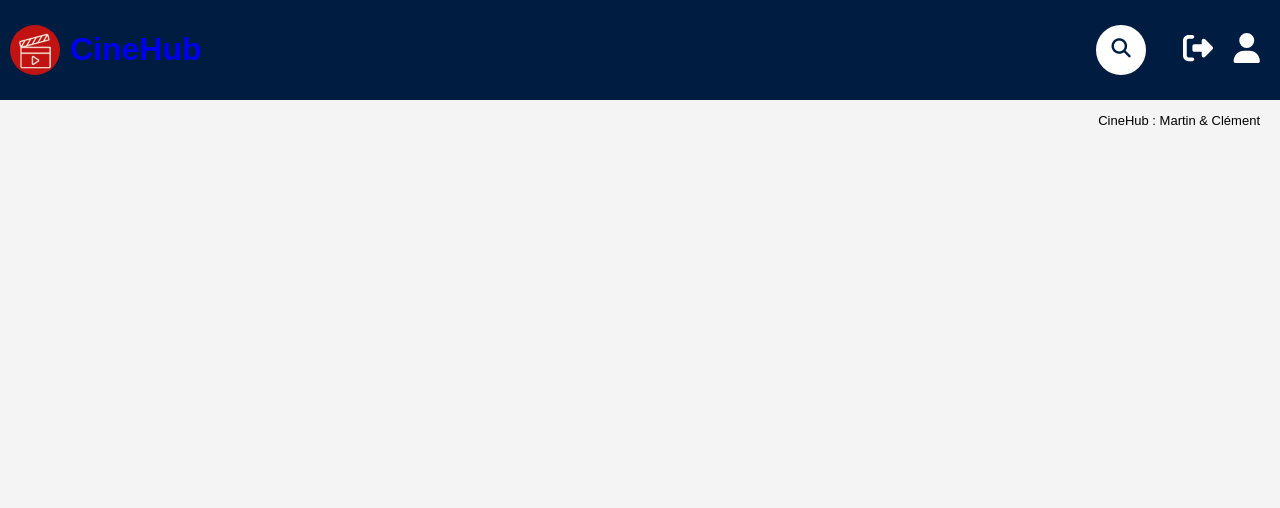
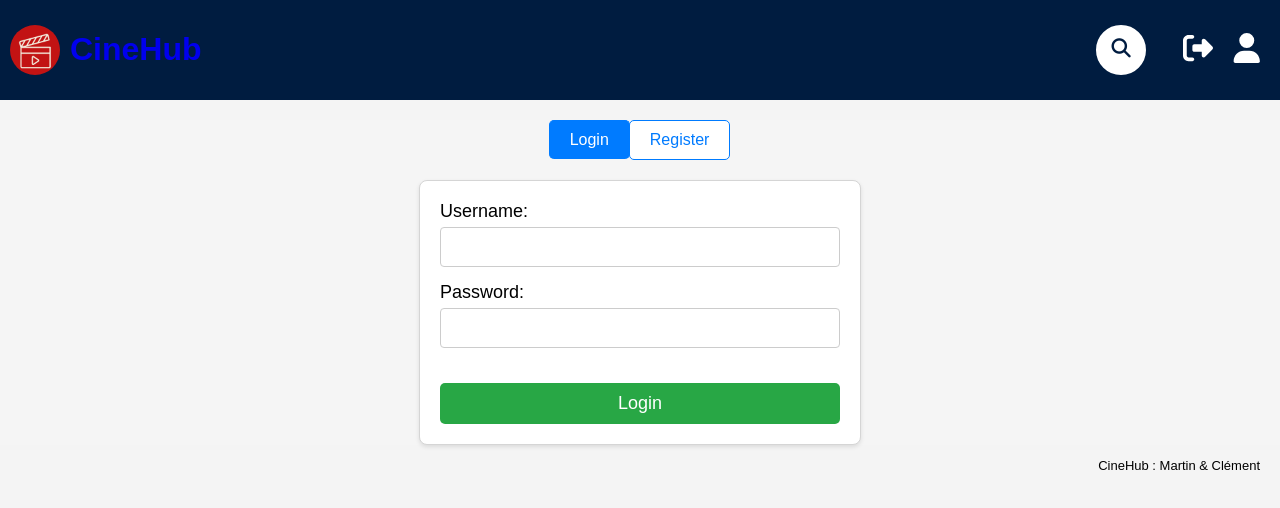
Before and after one commit to Zaiiword/cinehub-front, a React (Vite) app: page /login in a window 1280 px wide. Shown: the top 508 px of the page. Built offline with nearby package versions, Linux system fonts and the light colour scheme.

Commit message:
add login form and registration form (front only)

```diff
--- /dev/null
+++ b/css/login.css
@@ -0,0 +1,94 @@
+.auth-page {
+    margin-top: 20px;
+    display: flex;
+    flex-direction: column;
+    align-items: center;
+    justify-content: center;
+    background-color: #f5f5f5;
+    font-family: Arial, sans-serif;
+}
+
+.button-login {
+    margin-bottom: 20px; /* Space between buttons and form */
+}
+
+.auth-button {
+    padding: 10px 20px;
+    border: 1px solid #007bff;
+    background-color: white;
+    color: #007bff;
+    font-size: 16px;
+    border-radius: 5px;
+    cursor: pointer;
+    transition: all 0.3s ease;
+    margin-left: -1px; /* Buttons close together */
+}
+
+/* Active state styles for the buttons */
+.auth-button-active {
+    background-color: #007bff;
+    color: white;
+    border-bottom: none;
+    z-index: 1; /* Ensure the active tab overlaps the inactive one */
+}
+
+.auth-button:not(.auth-button-active):hover {
+    background-color: #e7f0fd;
+}
+
+.auth-form {
+    display: flex;
+    flex-direction: column;
+    padding: 20px;
+    border-radius: 8px;
+    border: 1px solid #d5d5d5;
+    box-shadow: 0 2px 4px rgba(0, 0, 0, 0.1);
+    background-color: white;
+    max-width: 400px;
+    width: 100%;
+}
+
+.auth-label {
+    margin-bottom: 15px;
+    font-size: 18px;
+}
+
+.auth-input {
+    padding: 10px;
+    margin-top: 5px;
+    border: 1px solid #ccc;
+    border-radius: 4px;
+    font-size: 16px;
+    display: block;
+    width: calc(100% - 22px); /* Account for padding and borders */
+}
+
+.auth-submit {
+    padding: 10px 20px;
+    background-color: #28a745;
+    color: white;
+    border: none;
+    border-radius: 5px;
+    font-size: 18px;
+    cursor: pointer;
+    transition: background-color 0.3s ease;
+    display: block;
+    width: 100%;
+    margin-top: 20px;
+}
+
+.auth-submit:hover {
+    background-color: #218838;
+}
+
+/* Input focus style */
+.auth-input:focus {
+    border-color: #007bff;
+    outline: none;
+    box-shadow: 0 0 0 0.2rem rgba(0, 123, 255, 0.25);
+}
+
+/* Button active style */
+.auth-button:active {
+    transform: scale(0.98);
+}
--- a/css/main.css
+++ b/css/main.css
@@ -49,6 +49,21 @@ footer p {
 	transform-origin: center;
 }
 
+.input-search{
+	position: absolute;
+	top: 0;
+	left: 0;
+	width: 100%;;
+	height: 42.5px;
+	line-height: 30px;
+	outline: 0;
+	border: 0;
+	display: none;
+	font-size: 1em;
+	border-radius: 20px;
+	padding: 0 20px;
+  }
+
 @keyframes rotate {
 	0% {
 		transform: translate(-50%,-50%) rotate(0deg);
--- a/css/movieList.css
+++ b/css/movieList.css
@@ -101,20 +101,6 @@ button {
   margin-right: 150px;
 }
 
-input{
-  position: absolute;
-  top: 0;
-  left: 0;
-  width: 100%;;
-  height: 42.5px;
-  line-height: 30px;
-  outline: 0;
-  border: 0;
-  display: none;
-  font-size: 1em;
-  border-radius: 20px;
-  padding: 0 20px;
-}
 
 .fa{
   box-sizing: border-box;
--- a/index.html
+++ b/index.html
@@ -10,6 +10,7 @@
 	<link rel="stylesheet" href="/css/main.css">
 	<link rel="stylesheet" href="/css/movieDetail.css">
 	<link rel="stylesheet" href="/css/movieList.css">
+	<link rel="stylesheet" href="/css/login.css">
 	<link rel="stylesheet" href="https://use.fontawesome.com/releases/v5.3.1/css/all.css" integrity="sha384-mzrmE5qonljUremFsqc01SB46JvROS7bZs3IO2EmfFsd15uHvIt+Y8vEf7N7fWAU" crossorigin="anonymous">
 
     <script src="https://kit.fontawesome.com/d7e0f3d1f4.js" crossorigin="anonymous"></script>
--- /dev/null
+++ b/src/app/Login.jsx
@@ -0,0 +1,106 @@
+import React, { useState } from 'react';
+
+function AuthPage() {
+	const [isLogin, setIsLogin] = useState(true);
+	const [username, setUsername] = useState('');
+	const [password, setPassword] = useState('');
+	const [confirmPassword, setConfirmPassword] = useState('');
+	const [firstName, setFirstName] = useState('');
+	const [lastName, setLastName] = useState('');
+	const [email, setEmail] = useState('');
+
+	const handleSubmit = event => {
+		event.preventDefault();
+		// Handle login or registration logic here
+	};
+
+	const getButtonClass = loginState => {
+		return `auth-button ${isLogin === loginState ? 'auth-button-active' : ''}`;
+	};
+
+	return (
+		<div className="auth-page">
+			<div className="button-login">
+				<button
+					className={getButtonClass(true)}
+					onClick={() => setIsLogin(true)}
+				>
+					Login
+				</button>
+				<button
+					className={getButtonClass(false)}
+					onClick={() => setIsLogin(false)}
+				>
+					Register
+				</button>
+			</div>
+			<form className="auth-form" onSubmit={handleSubmit}>
+				<label className="auth-label">
+					Username:
+					<input
+						className="auth-input"
+						type="text"
+						value={username}
+						onChange={e => setUsername(e.target.value)}
+					/>
+				</label>
+				<label className="auth-label">
+					Password:
+					<input
+						className="auth-input"
+						type="password"
+						value={password}
+						onChange={e => setPassword(e.target.value)}
+					/>
+				</label>
+				{!isLogin && (
+					<>
+						<label className="auth-label">
+							Confirm Password:
+							<input
+								className="auth-input"
+								type="password"
+								value={confirmPassword}
+								onChange={e => setConfirmPassword(e.target.value)}
+							/>
+						</label>
+						<label className="auth-label">
+							First Name:
+							<input
+								className="auth-input"
+								type="text"
+								value={firstName}
+								onChange={e => setFirstName(e.target.value)}
+							/>
+						</label>
+						<label className="auth-label">
+							Last Name:
+							<input
+								className="auth-input"
+								type="text"
+								value={lastName}
+								onChange={e => setLastName(e.target.value)}
+							/>
+						</label>
+						<label className="auth-label">
+							Email:
+							<input
+								className="auth-input"
+								type="email"
+								value={email}
+								onChange={e => setEmail(e.target.value)}
+							/>
+						</label>
+					</>
+				)}
+				<input
+					className="auth-submit"
+					type="submit"
+					value={isLogin ? 'Login' : 'Register'}
+				/>
+			</form>
+		</div>
+	);
+}
+
+export default AuthPage;
--- a/src/app/Menu.jsx
+++ b/src/app/Menu.jsx
@@ -19,7 +19,7 @@ export default function Menu() {
 			</Link>
 			<div className="left-header">
 				<form className="searchBar" action="">
-					<input type="search" required></input>
+					<input type="search" required class="input-search"></input>
 					<i className="fa fa-search"></i>
 				</form>
 				<div className="svg">
--- a/src/app/Navigator.jsx
+++ b/src/app/Navigator.jsx
@@ -2,6 +2,7 @@ import { Routes, Route } from 'react-router-dom';
 import MovieList from '../features/movie/MovieList';
 import Search from './Search';
 import MovieDetail from '../features/movie/MovieDetail';
+import Login from './Login';
 
 export default function Navigator() {
 	return (
@@ -9,6 +10,7 @@ export default function Navigator() {
 			<Route path="/" element={<MovieList />} />
 			<Route path="/results/:query" element={<Search />} />
 			<Route path="/movie/:id" element={<MovieDetail />} />
+			<Route path="/login" element={<Login />} />
 		</Routes>
 	);
 }
```
Also changed, not shown: src/app/Auth.jsx (added, +43 -0 lines), src/features/PrivateRoute.jsx (added, +17 -0 lines).
